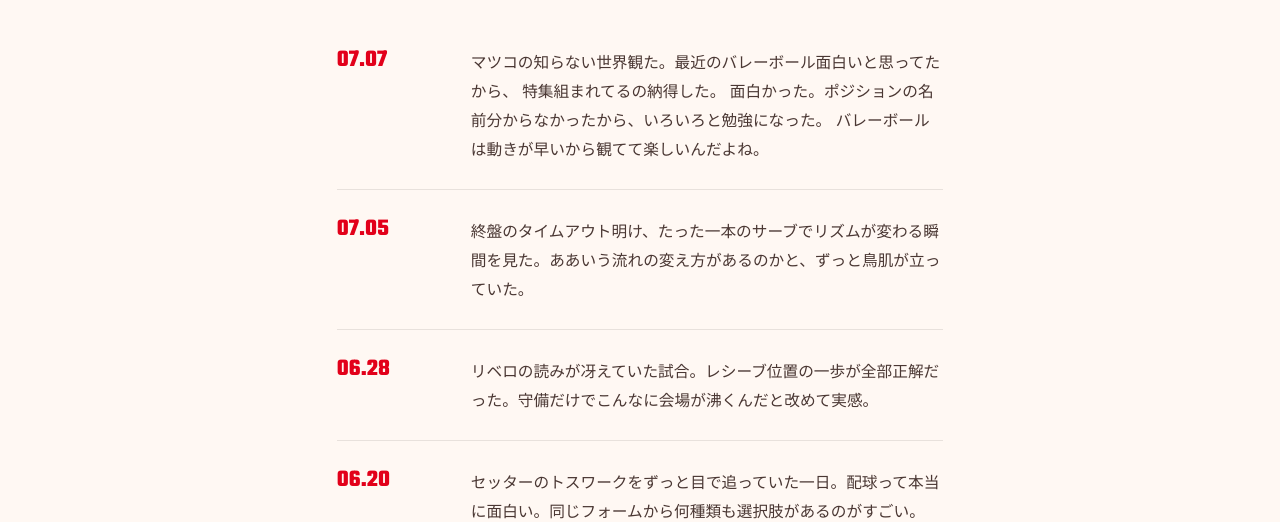
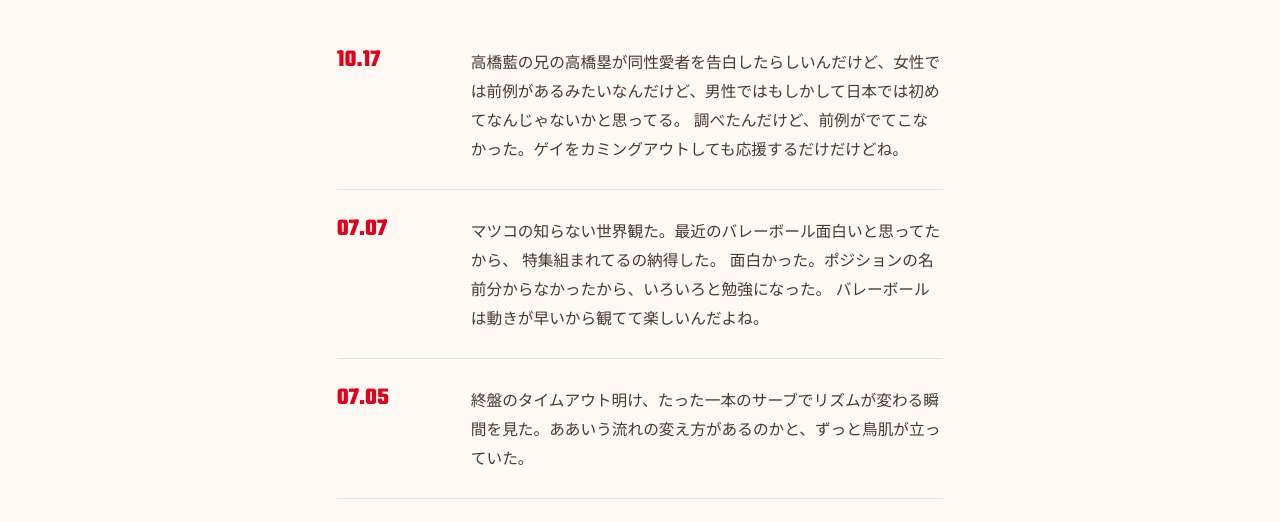
Before and after one commit to Azaleacreativeroom888/fan-volleyball, a plain HTML site: page blog.html in a window 1280 px wide. Shown: the part 271-793 px from the top of the page. Drawn offline with Linux system fonts and the light colour scheme; a web font is replaced by a local one.

Commit message:
Add diary entry regarding 高橋藍's brother
Added a diary entry about 高橋藍 and his brother's coming out.

```diff
--- a/blog.html
+++ b/blog.html
@@ -150,6 +150,12 @@
   <div class="diary">
 
     <div class="entry">
+      <div class="entry-date">10.17</div>
+      <div class="entry-text">高橋藍の兄の高橋塁が同性愛者を告白したらしいんだけど、女性では前例があるみたいなんだけど、男性ではもしかして日本では初めてなんじゃないかと思ってる。
+      調べたんだけど、前例がでてこなかった。ゲイをカミングアウトしても応援するだけだけどね。</div>
+    </div>
+
+    <div class="entry">
       <div class="entry-date">07.07</div>
       <div class="entry-text">マツコの知らない世界観た。最近のバレーボール面白いと思ってたから、
       特集組まれてるの納得した。
```
